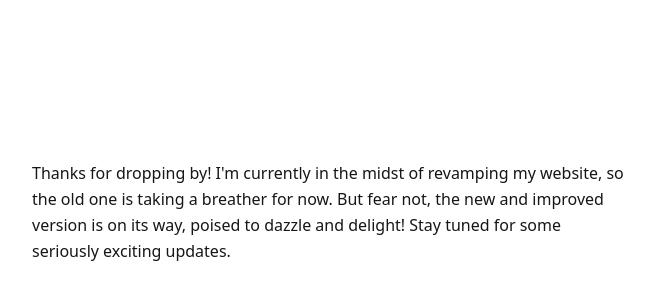
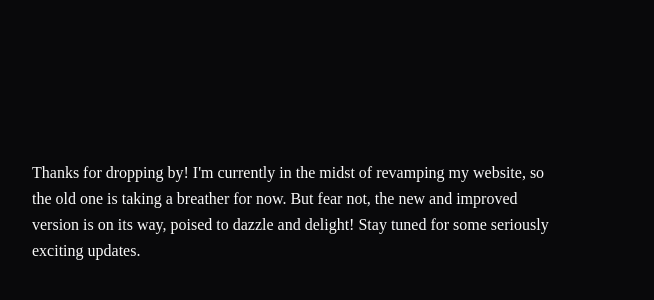
Before and after one commit to fiquell/fiquell.com, a Next.js app: page / in a window 1280 px wide. Shown: the part 188-488 px from the top of the page, without its empty margins (0-654 px from the left). Built offline with nearby package versions, Linux system fonts and the light colour scheme.

Commit message:
expand the font family and add custom themes

```diff
--- a/tailwind.config.ts
+++ b/tailwind.config.ts
@@ -1,5 +1,6 @@
 import daisyui from "daisyui";
 import type { Config } from "tailwindcss";
+import { fontFamily } from "tailwindcss/defaultTheme";
 
 const config: Config = {
   content: ["./src/**/*.{ts,tsx}"],
@@ -8,11 +9,27 @@ const config: Config = {
       center: true,
       padding: "2rem",
     },
-    extend: {},
+    extend: {
+      fontFamily: {
+        sans: ["var(--font-sans)", ...fontFamily.sans],
+        mono: ["var(--font-mono)", ...fontFamily.mono],
+      },
+    },
   },
   plugins: [daisyui],
   daisyui: {
-    themes: ["bumblebee"],
+    themes: [
+      {
+        mytheme: {
+          primary: "#fafafa",
+          secondary: "#27272a",
+          accent: "#68686A",
+          neutral: "#232326",
+          "base-100": "#09090b",
+          "base-content": "#fafafa",
+        },
+      },
+    ],
   },
 };
 
```
